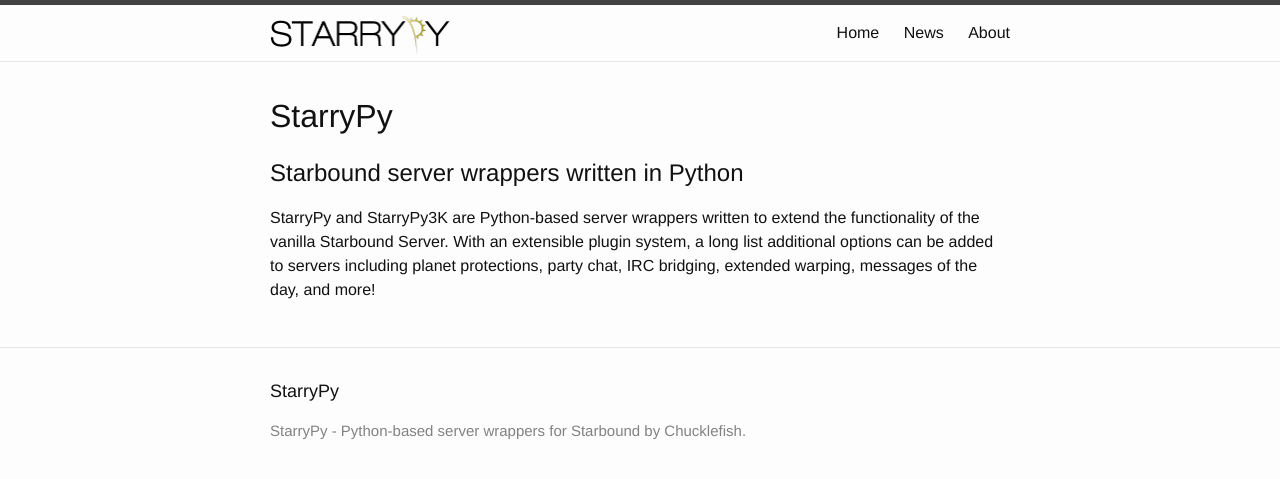
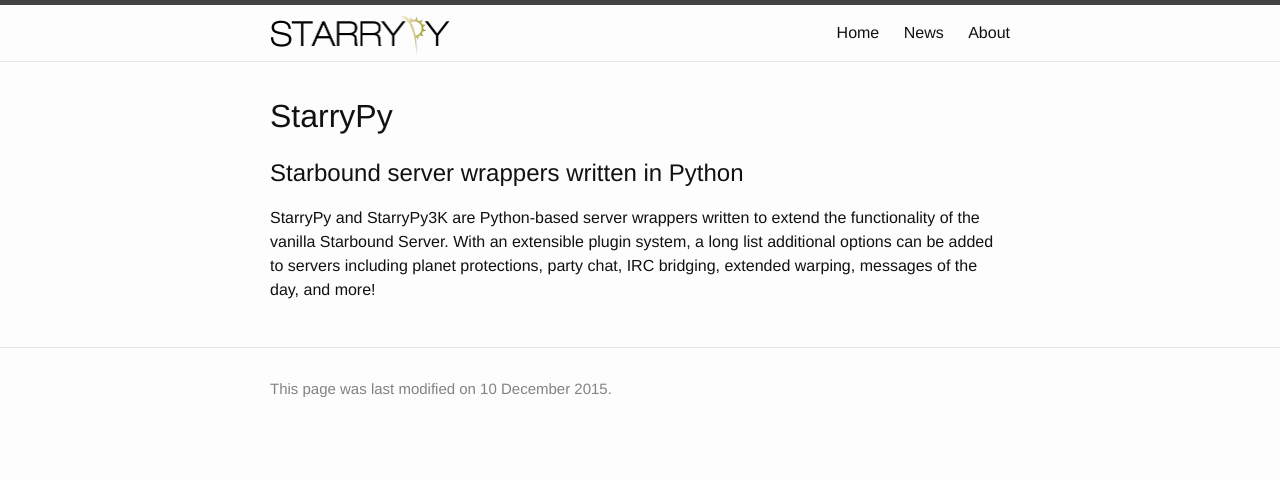
Before and after one commit to StarryPy/starrypy.github.io, a Jekyll site: the page built from index.html, in a window 1280 px wide. Shown: the top 479 px of the page. Built offline with Jekyll 4.4.1, drawn with Linux system fonts in a browser that asks for light colours.

Commit message:
changed message in footer. no sense in stating the same things over-and-over again.

```diff
--- a/_includes/footer.html
+++ b/_includes/footer.html
@@ -2,11 +2,9 @@
 
   <div class="wrapper">
 
-    <h2 class="footer-heading">{{ site.title }}</h2>
-
     <div class="footer-col-wrapper">
       <div class="footer-col  footer-col-4">
-        <p class="text">{{ site.description }}</p>
+          <p class="text">This page was last modified on 10 December 2015.</p>
       </div>
     </div>
 
```
